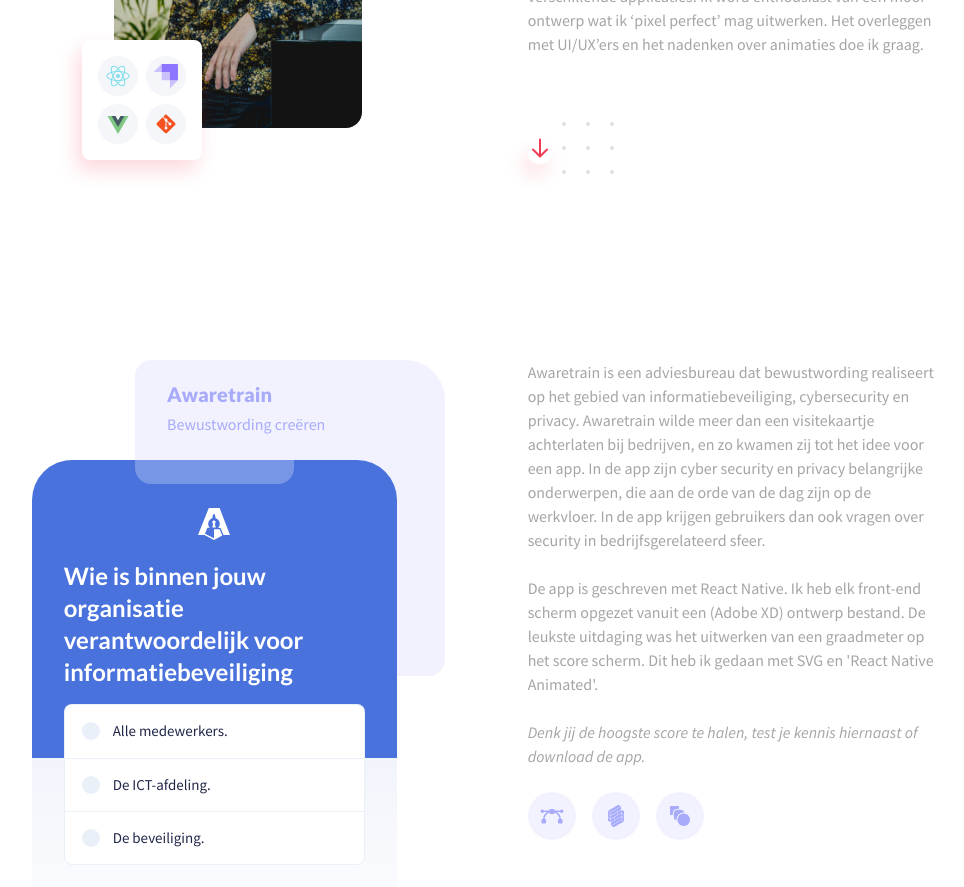
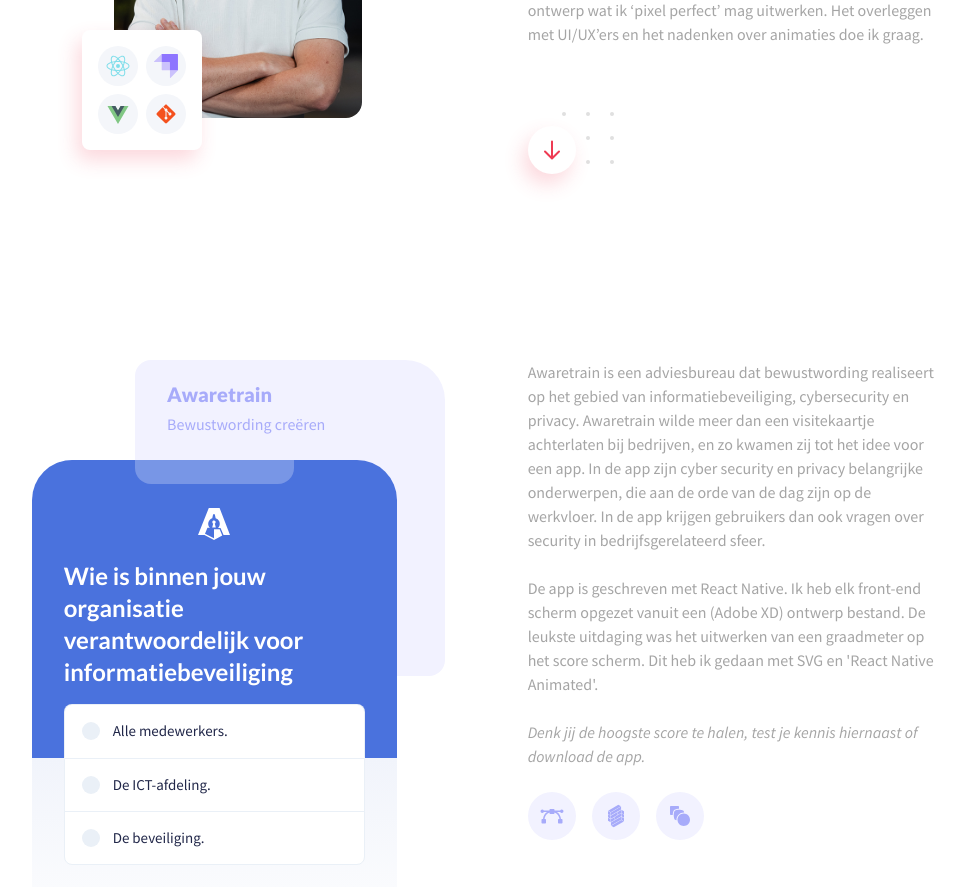
Before and after one commit to bartkoelewijnnl/bart-koelewijn, a Next.js app: page / in a window 1280 px wide. Shown: the part 440-1327 px from the top of the page, without its empty margins (195-1159 px from the left). Built offline with nearby package versions, Linux system fonts and the light colour scheme.

Commit message:
profile picture

```diff
--- a/styles/_buttons.scss
+++ b/styles/_buttons.scss
@@ -1,13 +1,45 @@
 .round-button {
+    display: inline-flex;
+    align-items: center;
+    justify-content: center;
+    flex: none;
     width: 3rem;
     height: 3rem;
     border-radius: 50%;
     background-color: $white;
     box-shadow: -5px 10px 20px rgba($primary, 0.2);
     border: none;
+    overflow: hidden;
+    transition: background 0.3s, color 0.3s;
+    color: $primary;
 
     &:hover {
         cursor: pointer;
+        background-color: $primary;
+        color: $white;
+    }
+
+    > svg {
+        fill: currentColor;
+    }
+
+    @media (prefers-reduced-motion: no-preference) {
+        &:hover svg {
+            animation: to-bottom-from-top 0.5s forwards;
+        }
+
+        @keyframes to-bottom-from-top {
+            49% {
+                transform: translateY(100%);
+            }
+            50% {
+                opacity: 0;
+                transform: translateY(-100%);
+            }
+            51% {
+                opacity: 1;
+            }
+        }
     }
 }
 
@@ -16,13 +48,15 @@
     border-radius: 8px;
     color: white;
     border: none;
-    font-family: "Lato", sans-serif;
+    font-family: 'Lato', sans-serif;
     padding: 0 24px;
     font-size: 1rem;
     line-height: 1;
     display: inline-flex;
     align-items: center;
     text-decoration: none;
+    position: relative;
+    overflow: hidden;
 
     &:hover {
         cursor: pointer;
@@ -30,6 +64,10 @@
 
     &:focus {
         box-shadow: 0 0 0 0.2rem rgba($button, 0.3);
+    }
+
+    &:focus-visible {
+        outline-color: $primary;
     }
 
     &,
@@ -40,6 +78,14 @@
     &--light {
         color: $primary;
         background-color: $white;
+
+        &:focus {
+            box-shadow: 0 0 0 0.2rem rgba($white, 0.3);
+        }
+
+        &:focus-visible {
+            outline-color: $white;
+        }
     }
 
     &--outline {
@@ -60,4 +106,91 @@
     &__icon {
         margin-right: 16px;
     }
+
+    @media (prefers-reduced-motion: reduce) {
+        &:hover {
+            background-color: mix($black, $button, 20%);
+        }
+    }
+
+    @media (prefers-reduced-motion: no-preference) {
+        &:before,
+        &:after {
+            position: absolute;
+            top: 0;
+            left: 0;
+            width: 100%;
+            height: 100%;
+        }
+
+        &:before {
+            content: '';
+            background: mix($black, $button, 20%);
+            width: 120%;
+            height: 0;
+            padding-bottom: 120%;
+            top: -110%;
+            left: -10%;
+            border-radius: 50%;
+            transform: translate3d(0, 68%, 0) scale3d(0, 0, 0);
+        }
+
+        &:after {
+            content: '';
+            background: mix($black, $button, 20%);
+            transform: translate3d(0, -100%, 0);
+            transition: transform 0.4s cubic-bezier(0.1, 0, 0.3, 1);
+        }
+
+        &--light,
+        &--outline {
+            &:before,
+            &:after {
+                background: $dot;
+            }
+        }
+
+        span {
+            z-index: 10;
+            position: relative;
+            display: inline-flex;
+            align-items: center;
+        }
+
+        &:hover {
+            &:before {
+                transform: translate3d(0, 0, 0) scale3d(1, 1, 1);
+                transition: transform 0.4s cubic-bezier(0.1, 0, 0.3, 1);
+            }
+
+            &:after {
+                transform: translate3d(0, 0, 0);
+                transition-duration: 0.05s;
+                transition-delay: 0.4s;
+                transition-timing-function: linear;
+            }
+
+            span {
+                animation: move-scale-up-initial 0.3s forwards, move-scale-up-end 0.3s forwards 0.3s;
+            }
+        }
+
+        @keyframes move-scale-up-initial {
+            to {
+                transform: translate3d(0, -105%, 0) scale3d(1, 2, 1);
+                opacity: 0;
+            }
+        }
+
+        @keyframes move-scale-up-end {
+            from {
+                transform: translate3d(0, 100%, 0) scale3d(1, 2, 1);
+                opacity: 0;
+            }
+            to {
+                transform: translate3d(0, 0, 0);
+                opacity: 1;
+            }
+        }
+    }
 }
--- a/styles/_utilities.scss
+++ b/styles/_utilities.scss
@@ -1,42 +1,42 @@
 $utilities: (
-    "margin-bottom": (
+    'margin-bottom': (
         property: margin-bottom,
         class: mb,
         values:
             map-merge(
                 $spacers,
                 (
-                    auto: auto,
+                    auto: auto
                 )
-            ),
+            )
     ),
-    "margin-right": (
+    'margin-right': (
         property: margin-right,
         class: mr,
         values:
             map-merge(
                 $spacers,
                 (
-                    auto: auto,
+                    auto: auto
                 )
-            ),
+            )
     ),
-    "margin-top": (
+    'margin-top': (
         property: margin-top,
         class: mt,
         values:
             map-merge(
                 $spacers,
                 (
-                    auto: auto,
+                    auto: auto
                 )
-            ),
+            )
     ),
-    "position": (
+    'position': (
         property: position,
-        values: static relative absolute,
+        values: static relative absolute
     ),
-    "order": (
+    'order': (
         responsive: true,
         property: order,
         class: order,
@@ -44,9 +44,22 @@
             0: 0,
             1: 1,
             2: 2,
-            3: 3,
-        ),
+            3: 3
+        )
     ),
+    'rounded': (
+        property: border-radius,
+        class: rounded,
+        values: (
+            0: 0,
+            full: 9999px
+        )
+    ),
+    'display': (
+        property: display,
+        class: d,
+        values: block inline-block inline flex inline-flex
+    )
 );
 
 @each $breakpoint in map-keys($grid-breakpoints) {
@@ -54,7 +67,7 @@
         $infix: breakpoint-infix($breakpoint, $grid-breakpoints);
 
         @each $key, $utility in $utilities {
-            @if type-of($utility) == "map" and (map-get($utility, responsive) or $infix == "") {
+            @if type-of($utility) == 'map' and (map-get($utility, responsive) or $infix == '') {
                 @include generate-utility($utility, $infix);
             }
         }
--- a/styles/styles.scss
+++ b/styles/styles.scss
@@ -1,4 +1,14 @@
 @import "variables.module";
+@import "mixins";
+@import "color";
+@import "text";
+@import "card";
+@import "icon";
+@import "badge";
+@import "buttons";
+@import "utilities";
+@import "container";
+@import "grid";
 
 * {
     margin: 0;
@@ -20,17 +30,11 @@
     font-family: inherit;
 }
 
-@import "mixins";
+:focus-visible {
+    outline: 1px dashed currentColor;
+    outline-offset: 0.4rem;
+}
 
-@import "color";
-@import "text";
-@import "card";
-@import "icon";
-@import "badge";
-@import "buttons";
-@import "utilities";
-@import "container";
-@import "grid";
 
 @mixin make-col($size: false) {
     @if $size {
```
Also changed, not shown: public/images/profile.jpg.
